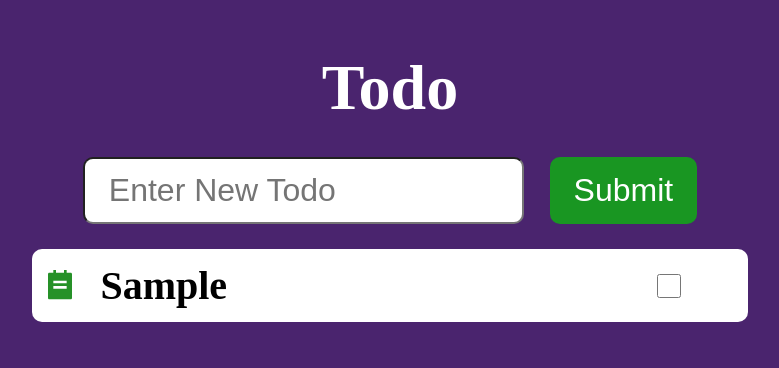
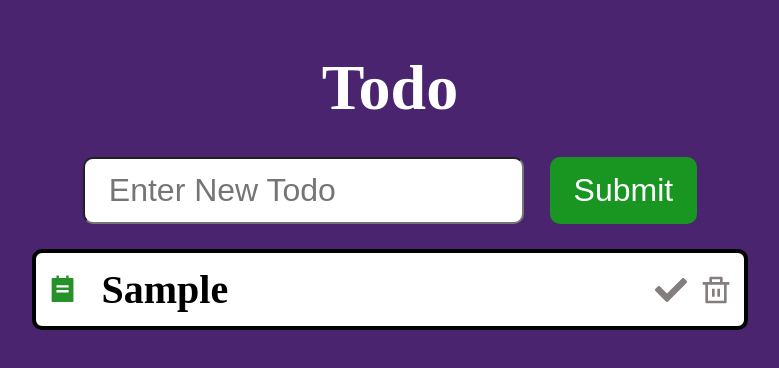
Before and after one commit to LeonidQWE/TodoProject, a React (Vite) app in the folder project/: page / in a window 1280 px wide. Both pictures are taken after typing "Sample" into the empty fields and a click on the button "Submit". Shown: the top 368 px of the page, without its empty margins (250-1029 px from the left). Built offline with nearby package versions, Linux system fonts and the light colour scheme.

Commit message:
add function completeTodo

```diff
--- a/project/src/App/index.tsx
+++ b/project/src/App/index.tsx
@@ -19,11 +19,22 @@ const App: React.FC = () => {
     setTodos(todos.filter((todo) => todo.id !== id));
   }
 
+  const handleToggleCompleteTodo = (id: string) => {
+    setTodos(todos.map((todo) => {
+      return todo.id === id
+        ? {...todo, isCompleted: !todo.isCompleted}
+        : {...todo}
+    }))
+  }
+
   return (
     <div className={styles.app}>
       <PageTitle>Todo</PageTitle>
       <TodoForm addNewTodo={handleAddNewTodo} />
-      <TodoList todos={todos} deleteTodo={handleRemoveTodo} />
+      <TodoList
+        todos={todos}
+        deleteTodo={handleRemoveTodo}
+        toggleCompleteTodo={handleToggleCompleteTodo}/>
     </div>
   )
 }
--- a/project/src/class/TodoTask.ts
+++ b/project/src/class/TodoTask.ts
@@ -1,4 +1,6 @@
-class TodoTask {
+import Todo from '../interfaces/Todo'
+
+class TodoTask implements Todo {
   readonly id: string
   title: string
   isCompleted: boolean
--- a/project/src/components/TodoItem/Todo.module.css
+++ b/project/src/components/TodoItem/Todo.module.css
@@ -5,17 +5,14 @@
   border-radius: 10px;
   display: flex;
   align-items: center;
+  justify-content: space-between;
+  border: 4px solid rgb(0, 0, 0);
 }
 
-.todoTitle {
-  margin: 0;
-  width: 80%;
-  font-size: clamp(1rem, 5vw, 2.5rem);
-}
-
-.todoCheckbox {
-  width: 24px;
-  height: 24px;
+.todoContent {
+  width: 85%;
+  display: flex;
+  align-items: center;
 }
 
 .todoIcon {
@@ -24,3 +21,46 @@
   color: rgb(38, 145, 40);
   margin-right: clamp(0.5rem, 2vw, 1.5rem);
 }
+
+.todoTitle {
+  margin: 0;
+  width: 100%;
+  font-size: clamp(1rem, 5vw, 2.5rem);
+}
+
+.todoControl {
+  display: flex;
+  align-items: center;
+  gap: 0.8rem;
+}
+
+.todoDeleteBtn,
+.todoCompleteBtn {
+  width: clamp(1rem, 3vw, 2rem);
+  height: clamp(1rem, 3vw, 2rem);
+  color: rgb(133, 126, 126);
+}
+
+.todoCompleteBtnActive {
+  color: rgb(44, 142, 26);
+}
+
+.todoDeleteBtn:hover,
+.todoCompleteBtn:hover {
+  transform: scale(1.2);
+  cursor: pointer;
+}
+
+.todoDeleteBtn:hover {
+  color: rgb(188, 22, 22);
+}
+
+.todoCompleteBtn:hover {
+  color: rgb(44, 142, 26);
+}
+
+.todoCompletedTodo {
+  color: rgb(128, 128, 128);
+  background-color: transparent;
+  border: 4px solid rgb(128, 128, 128);
+}
--- a/project/src/components/TodoItem/index.tsx
+++ b/project/src/components/TodoItem/index.tsx
@@ -1,17 +1,27 @@
-import { RiTodoFill } from 'react-icons/ri';
+import { RiTodoFill, RiDeleteBinLine } from 'react-icons/ri';
+import { FaCheck } from 'react-icons/fa';
 import TodoItemProps from '../../interfaces/TodoItemProps';
 import styles from './Todo.module.css';
 
-const TodoItem: React.FC<TodoItemProps> = ({todo, deleteTodo}) => {
+const TodoItem: React.FC<TodoItemProps> = ({todo, deleteTodo, toggleCompleteTodo}) => {
   const handleDoubleClickDeleteTodo = (id: string) => {
     deleteTodo(id)
   }
 
   return (
-    <div className={styles.todo} onDoubleClick={() => handleDoubleClickDeleteTodo(todo.id)}>
-      <RiTodoFill className={styles.todoIcon}/>
-      <h2 className={styles.todoTitle}>{todo.title}</h2>
-      <input type="checkbox" className={styles.todoCheckbox} />
+    <div className={`${styles.todo} ${todo.isCompleted ? styles.todoCompletedTodo : ''}`}>
+      <div className={styles.todoContent}>
+        <RiTodoFill className={styles.todoIcon}/>
+        <h2 className={styles.todoTitle}>{todo.title}</h2>
+      </div>
+      <div className={styles.todoControl}>
+        <FaCheck
+          className={`${styles.todoCompleteBtn} ${todo.isCompleted ? styles.todoCompleteBtnActive : ''}`}
+          onClick={() => toggleCompleteTodo(todo.id)}/>
+        <RiDeleteBinLine
+          className={styles.todoDeleteBtn }
+          onClick={() => handleDoubleClickDeleteTodo(todo.id)}/>
+      </div>
     </div>
   )
 }
--- a/project/src/components/TodoList/index.tsx
+++ b/project/src/components/TodoList/index.tsx
@@ -3,11 +3,11 @@ import EmptyTodoListMessage from '../EmptyTodoListMessage';
 import TodoListProps from '../../interfaces/TodoListProps';
 import styles from './TodoList.module.css';
 
-const TodoList: React.FC<TodoListProps> = ({todos, deleteTodo}) => {
+const TodoList: React.FC<TodoListProps> = ({todos, deleteTodo, toggleCompleteTodo}) => {
   return (
     <div className={styles.todoList}>
       {!todos.length && <EmptyTodoListMessage>Todo List is Empty</EmptyTodoListMessage>}
-      {todos.map((todo) => <TodoItem key={todo.id} todo={todo} deleteTodo={deleteTodo}/>)}
+      {todos.map((todo) => <TodoItem key={todo.id} todo={todo} deleteTodo={deleteTodo} toggleCompleteTodo={toggleCompleteTodo}/>)}
     </div>
   )
 }
--- a/project/src/interfaces/TodoItemProps.ts
+++ b/project/src/interfaces/TodoItemProps.ts
@@ -3,6 +3,7 @@ import Todo from '../interfaces/Todo';
 interface TodoItemProps {
   todo: Todo
   deleteTodo: (id: string) => void
+  toggleCompleteTodo: (id:string) => void
 }
 
 export default TodoItemProps
--- a/project/src/interfaces/TodoListProps.ts
+++ b/project/src/interfaces/TodoListProps.ts
@@ -3,6 +3,7 @@ import Todo from '../interfaces/Todo'
 interface TodoListProps {
   todos: Todo[]
   deleteTodo: (id: string) => void
+  toggleCompleteTodo: (id: string) => void
 }
 
 export default TodoListProps
```
